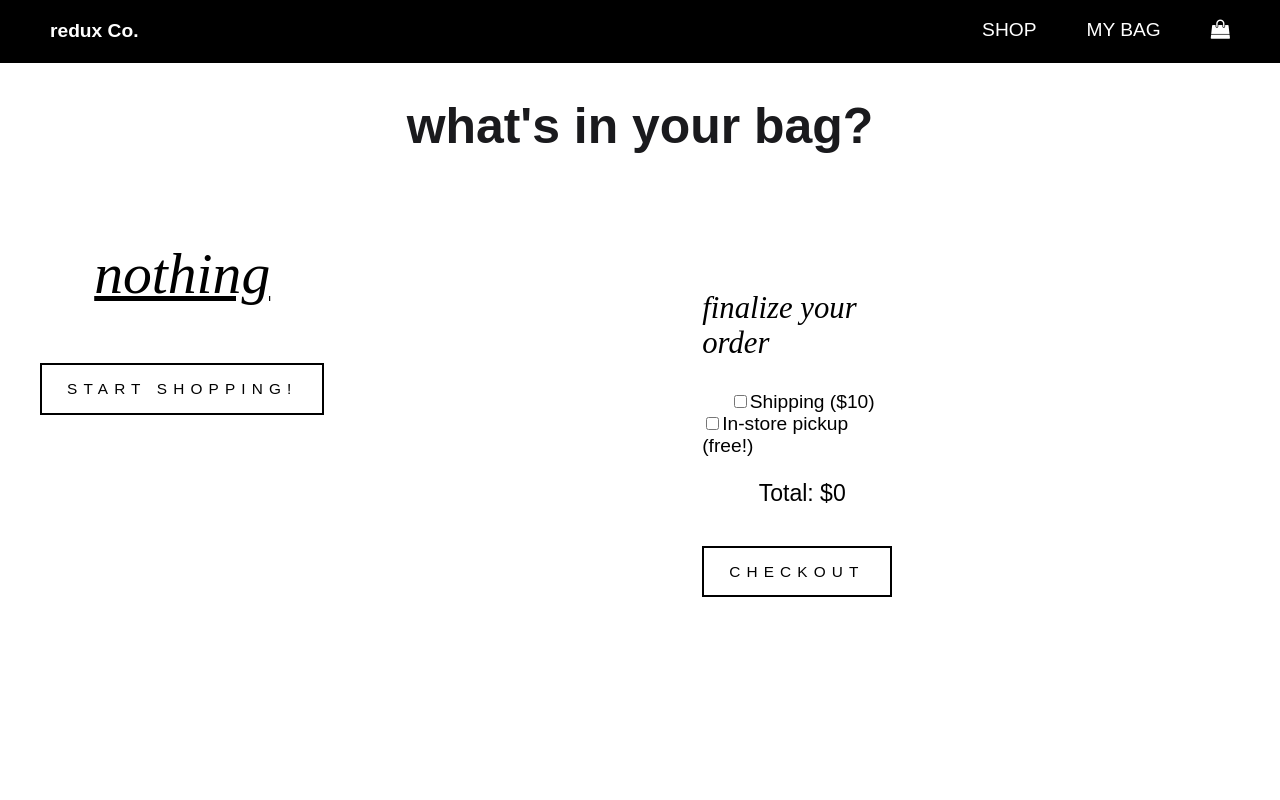
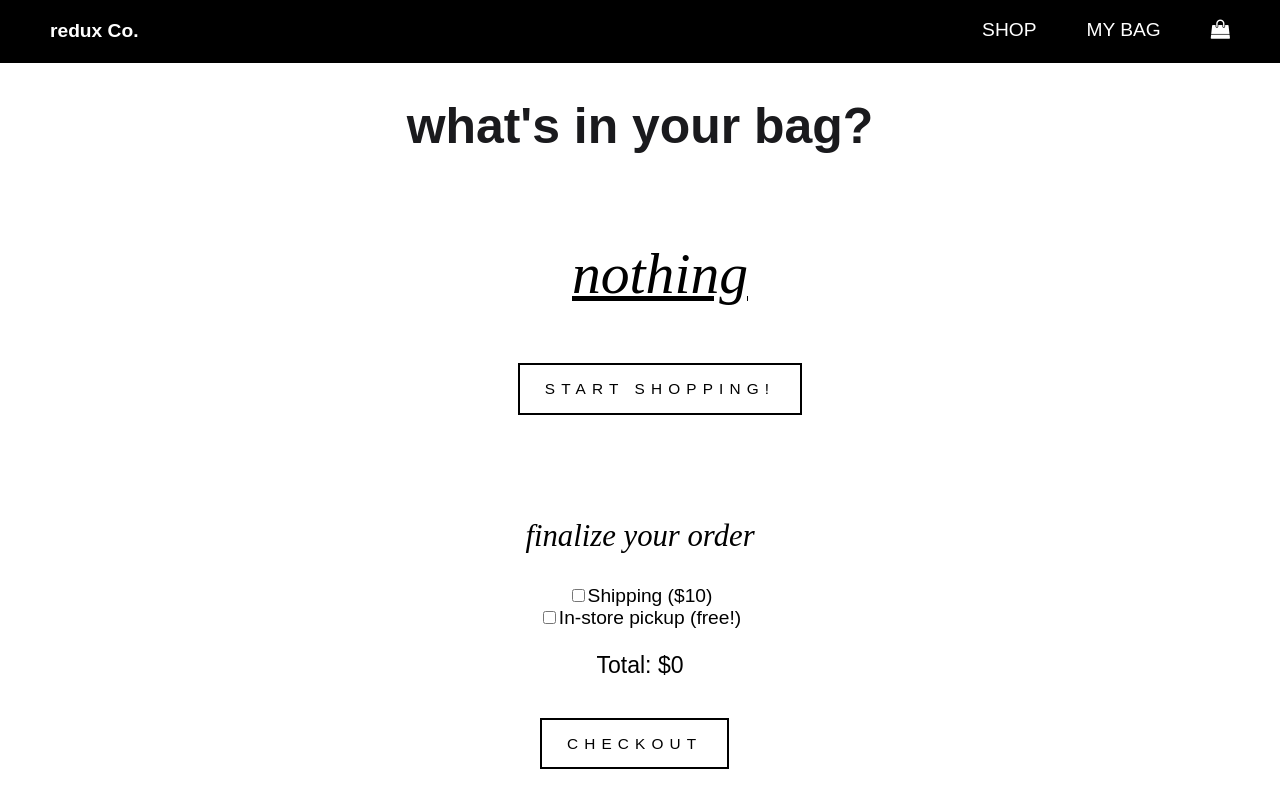
Before and after one commit to jenna-m/redux-co, a React (Create React App) app: page /cart in a window 1280 px wide. Shown: the top 800 px of the page. Built offline with nearby package versions, Linux system fonts and the light colour scheme.

Commit message:
Update Cart.js
Reverted

```diff
--- a/src/components/Cart.js
+++ b/src/components/Cart.js
@@ -86,9 +86,7 @@ class Cart extends React.Component {
                     <ul classname="collection">
                         {addedItems}
                     </ul>
-                    <div className="checkout">
-                        <Shipping />
-                    </div>
+                    <Shipping />
                 </div>
             </div>
         )
```
